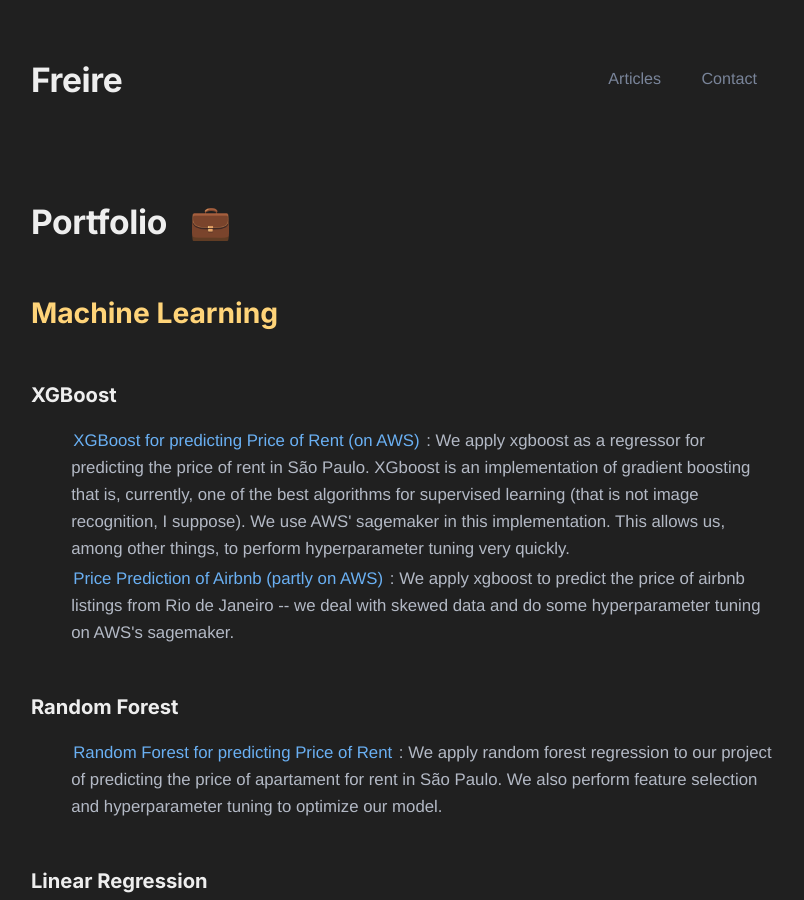
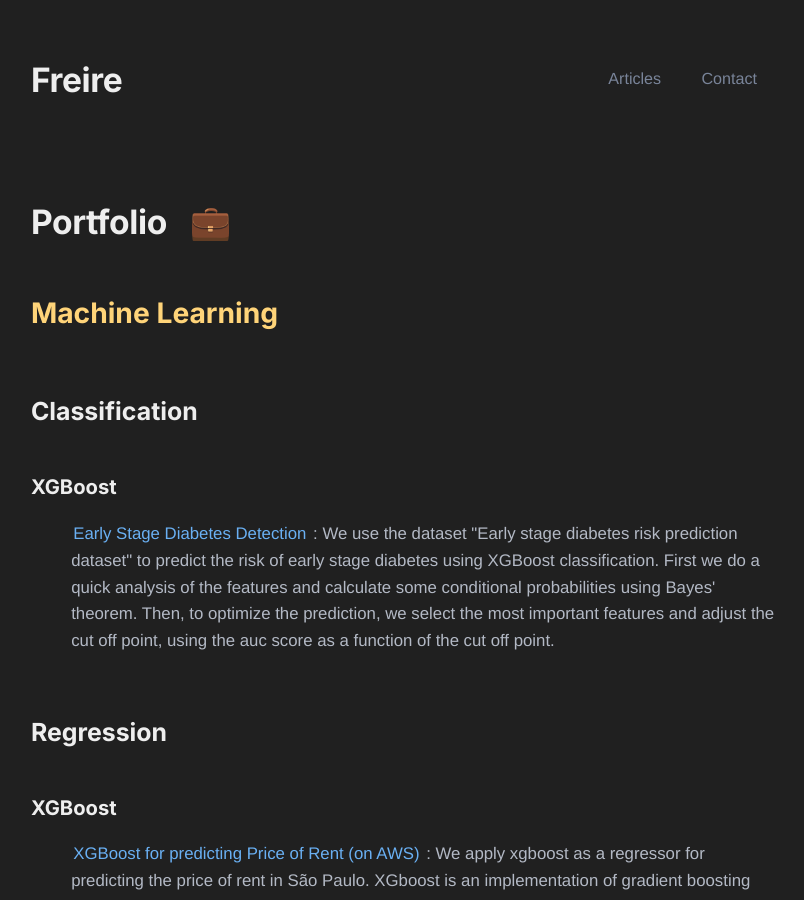
Before and after one commit to freirerene/freirerene.github.io, a Jekyll site: the page built from p.html, in a window 1280 px wide and 900 px high. Shown: the whole window, without its empty margins (236-1040 px from the left). Built offline with Jekyll 4.4.1, drawn with Linux system fonts in a browser that asks for light colours; nearby versions of some CDN libraries.

Commit message:
Update p.html

```diff
--- a/p.html
+++ b/p.html
@@ -9,7 +9,14 @@ layout: default
 
 	<div class="page">
 
-				<h2>Machine Learning</h2>
+		<h2>Machine Learning</h2>
+		<h3>Classification</h3>
+		<h4>XGBoost</h4>
+		<ul>
+	   		<li><a href="https://github.com/freirerene/diabetes", target="_blank">Early Stage Diabetes Detection</a> : We use the dataset "Early stage diabetes risk prediction dataset" to predict the risk of early stage diabetes using XGBoost classification. First we do a quick analysis of the features and calculate some conditional probabilities using Bayes' theorem. Then, to optimize the prediction, we select the most important features and adjust the cut off point, using the auc score as a function of the cut off point.</li>
+    	</ul>
+
+		<h3>Regression</h3>
 		<h4>XGBoost</h4>
 		<ul>
 	    <li><a href="https://github.com/freirerene/apartamentos_python/blob/main/apartamentos_xgboost.ipynb", target="_blank">XGBoost for predicting Price of Rent (on AWS)</a> : We apply xgboost as a regressor for predicting the price of rent in São Paulo. XGboost is an implementation of gradient boosting that is, currently, one of the best algorithms for supervised learning (that is not image recognition, I suppose). We use AWS' sagemaker in this implementation. This allows us, among other things, to perform hyperparameter tuning very quickly. </li>
```
